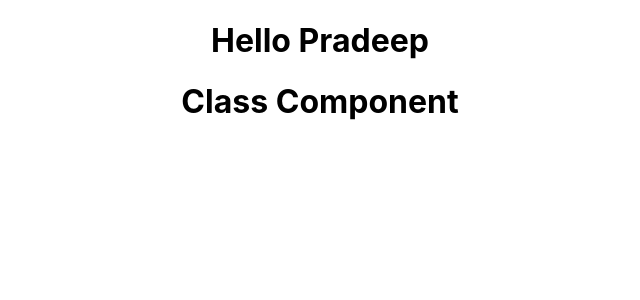
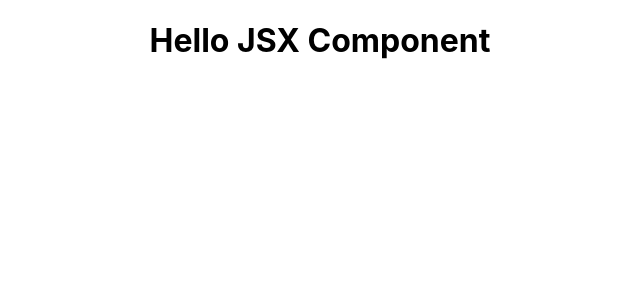
Before and after one commit to Pradeep712/React, a React (Create React App) app in the folder hello-world/: page / in a window 1280 px wide. Shown: the top 300 px of the page, without its empty margins (320-960 px from the left). Built offline with nearby package versions, Linux system fonts and the light colour scheme.

Commit message:
Step 5 Jsx components

```diff
--- a/hello-world/src/App.js
+++ b/hello-world/src/App.js
@@ -3,12 +3,14 @@
 import './App.css';
 import {Greet}  from './component/Greet';
 import Welcome from './component/Welcome';
+import Hello from './component/Hello';
 
 function App() {
   return (
     <div className="App">
-      <Greet />
-      <Welcome />
+      {/* <Greet />
+      <Welcome /> */}
+      <Hello />
     </div>
   );
 }
--- /dev/null
+++ b/hello-world/src/component/Hello.js
@@ -0,0 +1,20 @@
+
+//Must import React library
+import React from 'react'
+
+const Hello =() =>{
+    //Without JSX
+    // return (
+    //     <div className="dummyclass">
+    //         <h1>Hello JSX Component</h1>
+    //     </div>
+    // )
+
+    // With JSX
+    return React.createElement(
+        'div',
+        {id:'hello',className:'dummyclass'},
+        React.createElement( 'h1',null, 'Hello JSX Component')
+    )
+}
+export  default Hello
```
